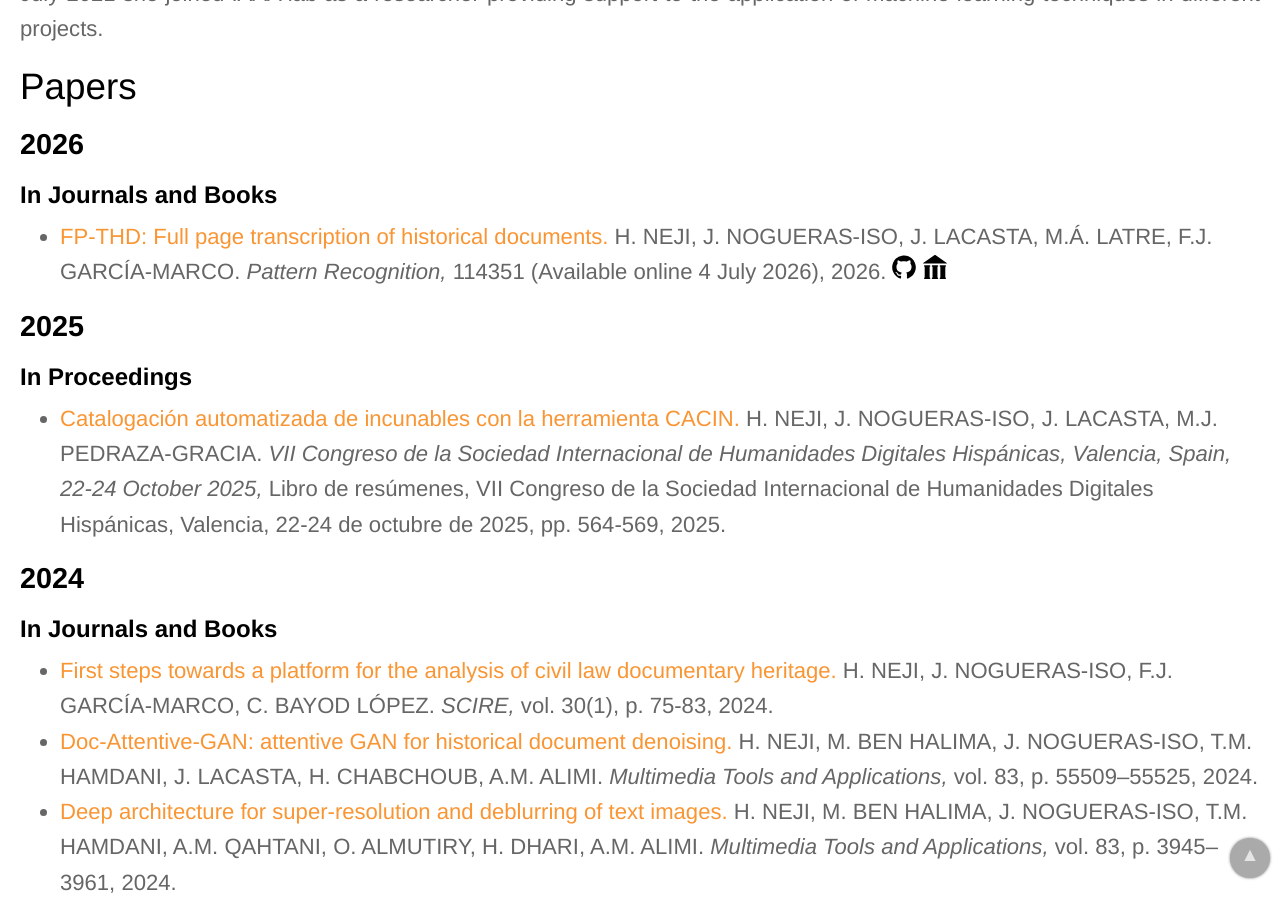
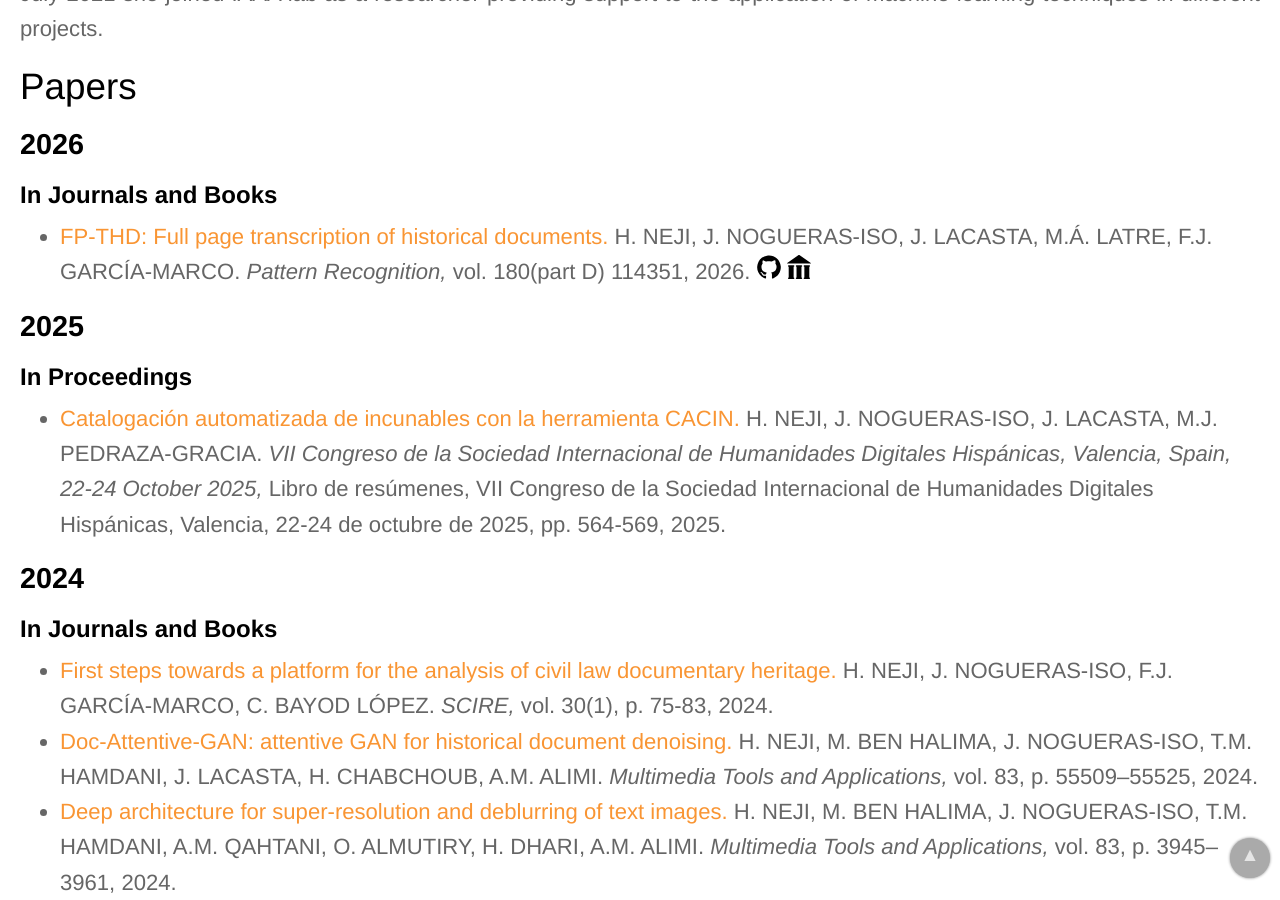
Before and after one commit to IAAA-Lab/IAAA-Lab.github.io, a Jekyll site: the page built from _staff/neji.md, in a window 1280 px wide and 900 px high, scrolled down 1117 px. Built offline with Jekyll 4.4.1, drawn with Linux system fonts in a browser that asks for light colours.

Commit message:
Modify publication_detail for FP-THD entry
Updated publication details for FP-THD paper.

```diff
--- a/_data/papers.yml
+++ b/_data/papers.yml
@@ -6,7 +6,7 @@
   url: https://doi.org/10.1016/j.patcog.2026.114351
   authors: H. NEJI, J. NOGUERAS-ISO, J. LACASTA, M.Á. LATRE, F.J. GARCÍA-MARCO
   publication: "Pattern Recognition"
-  publication_detail: "114351 (Available online 4 July 2026)"
+  publication_detail: "vol. 180(part D) 114351"
   year: 2026
   doi: 10.1016/j.patcog.2026.114351
   github_url: https://github.com/Miguel-del-Molino/FP-THD
```
